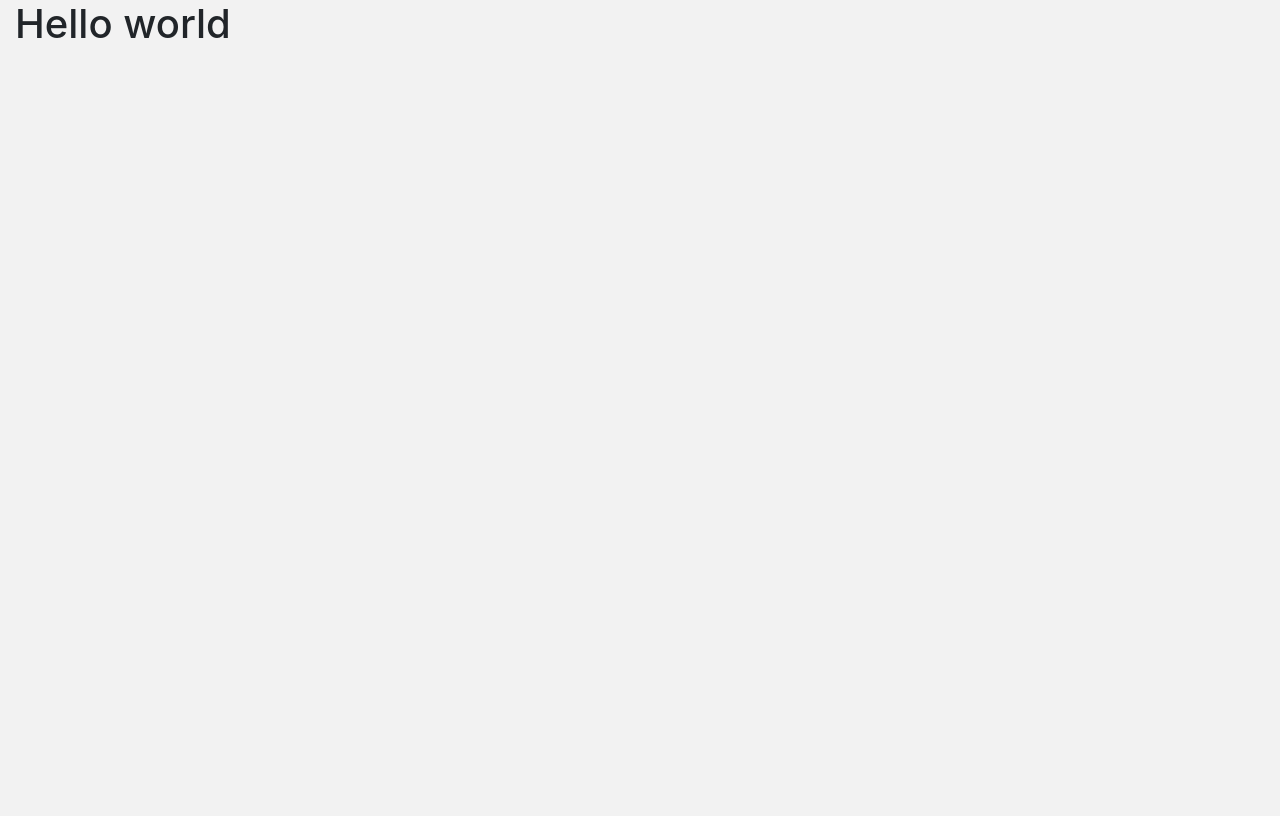
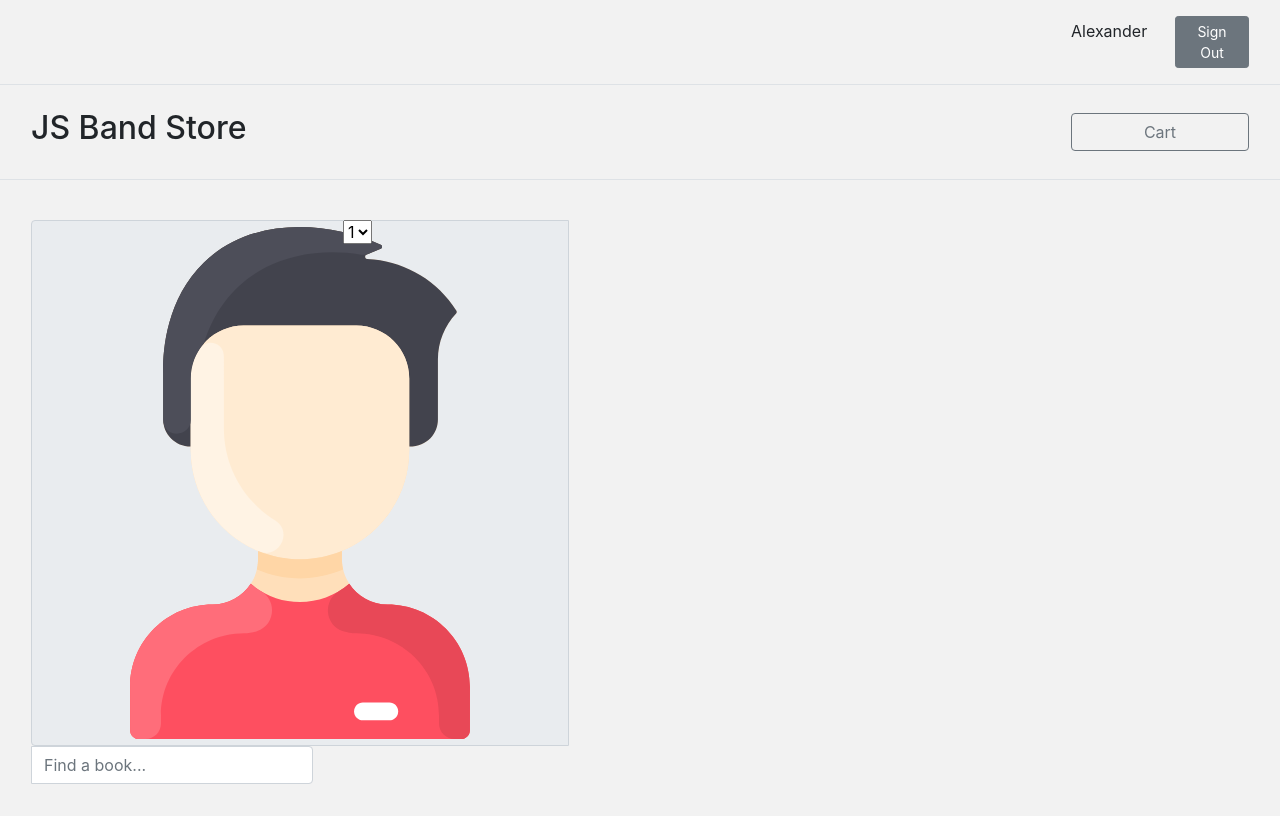
Before and after one commit to Sergey-Nag/js-band-store, a React (Create React App) app: page / in a window 1280 px wide. Built offline with nearby package versions, Linux system fonts and the light colour scheme.

Commit message:
header & catalog controls start

```diff
--- a/src/App.js
+++ b/src/App.js
@@ -2,16 +2,16 @@ import React from 'react';
 import { Container } from 'react-bootstrap';
 import { BrowserRouter as Router, Route, Switch } from 'react-router-dom';
 
-import LoginPage from './pages/LoginPage';
-import MainPage from './pages/MainPage';
+import login from './pages/login';
+import main from './pages/main/main';
 
 export default function App() {
   return (
     <Container className="full-height" fluid>
       <Router basename={process.env.PUBLIC_URL}>
         <Switch>
-          <Route exact path="/" component={MainPage} />
-          <Route path="/login" component={LoginPage} />
+          <Route exact path="/" component={main} />
+          <Route path="/login" component={login} />
           <Route path="/catalog" />
           <Route path="/catalog/:id" />
           <Route path="/cart" />
--- /dev/null
+++ b/src/components/CatalogControls.js
@@ -0,0 +1,29 @@
+import React from 'react';
+import {
+  Col, InputGroup, FormControl, Row,
+} from 'react-bootstrap';
+import icon from '../img/unknown-guy.svg';
+
+export default function CatalogControls() {
+  return (
+    <Row className="p-3">
+      <Col md="3">
+        <InputGroup className="mb-3">
+          <InputGroup.Prepend>
+            <InputGroup.Text id="inputGroup-sizing-sm"><img src={icon} alt="icon" /></InputGroup.Text>
+          </InputGroup.Prepend>
+          <FormControl
+            aria-label="Small"
+            aria-describedby="inputGroup-sizing-sm"
+            placeholder="Find a book..."
+          />
+        </InputGroup>
+      </Col>
+      <Col md="3">
+        <select>
+          <option>1</option>
+        </select>
+      </Col>
+    </Row>
+  );
+}
--- /dev/null
+++ b/src/components/Header/Header.js
@@ -0,0 +1,33 @@
+import React from 'react';
+import { Button, Col, Row } from 'react-bootstrap';
+
+export default function Header() {
+  return (
+    <header className="mb-4">
+      <Row
+        className="border-bottom p-3 justify-content-end"
+      >
+        <Col sm="1" className="text-right">
+          <span className="d-inline-block" style={{ paddingTop: '.2rem' }}>
+            Alexander
+          </span>
+        </Col>
+        <Col sm="1">
+          <Button variant="secondary" size="sm" className="w-100">
+            Sign Out
+          </Button>
+        </Col>
+      </Row>
+      <Row className="border-bottom py-4 px-3">
+        <Col sm="10">
+          <h2>JS Band Store</h2>
+        </Col>
+        <Col sm="2">
+          <div className="d-flex flex-column justify-content-center h-100">
+            <Button variant="outline-secondary">Cart</Button>
+          </div>
+        </Col>
+      </Row>
+    </header>
+  );
+}
--- /dev/null
+++ b/src/components/Header/index.js
@@ -0,0 +1,3 @@
+import Header from './Header';
+
+export default Header;
--- a/src/pages/LoginPage/index.js
+++ /dev/null
@@ -1,3 +0,0 @@
-import LoginPage from './LoginPage';
-
-export default LoginPage;
--- a/src/pages/MainPage.js
+++ /dev/null
@@ -1,9 +0,0 @@
-import React from 'react';
-
-export default function MainPage() {
-  return (
-    <div>
-      <h1>Hello world</h1>
-    </div>
-  );
-}
--- /dev/null
+++ b/src/pages/login/index.js
@@ -0,0 +1,3 @@
+import login from './login';
+
+export default login;
--- a/src/pages/LoginPage/LoginPage.js
+++ b/src/pages/login/login.js
@@ -1,10 +1,10 @@
 import React from 'react';
-import './LoginPage.scss';
+import './login.scss';
 import { Col, Row } from 'react-bootstrap';
 
 import LoginCard from '../../components/Login';
 
-function LoginPage() {
+export default function login() {
   return (
     <Row className="justify-content-center h-100">
       <Col sm={3}>
@@ -15,5 +15,3 @@ function LoginPage() {
     </Row>
   );
 }
-
-export default LoginPage;
--- /dev/null
+++ b/src/pages/main/index.js
@@ -0,0 +1,3 @@
+import main from './main';
+
+export default main;
--- /dev/null
+++ b/src/pages/main/main.js
@@ -0,0 +1,12 @@
+import React from 'react';
+import CatalogControls from '../../components/CatalogControls';
+import Header from '../../components/Header';
+
+export default function main() {
+  return (
+    <div>
+      <Header />
+      <CatalogControls />
+    </div>
+  );
+}
```
Also changed, not shown: src/pages/login/login.scss (added), src/scss/index.scss (line endings or trailing spaces).
